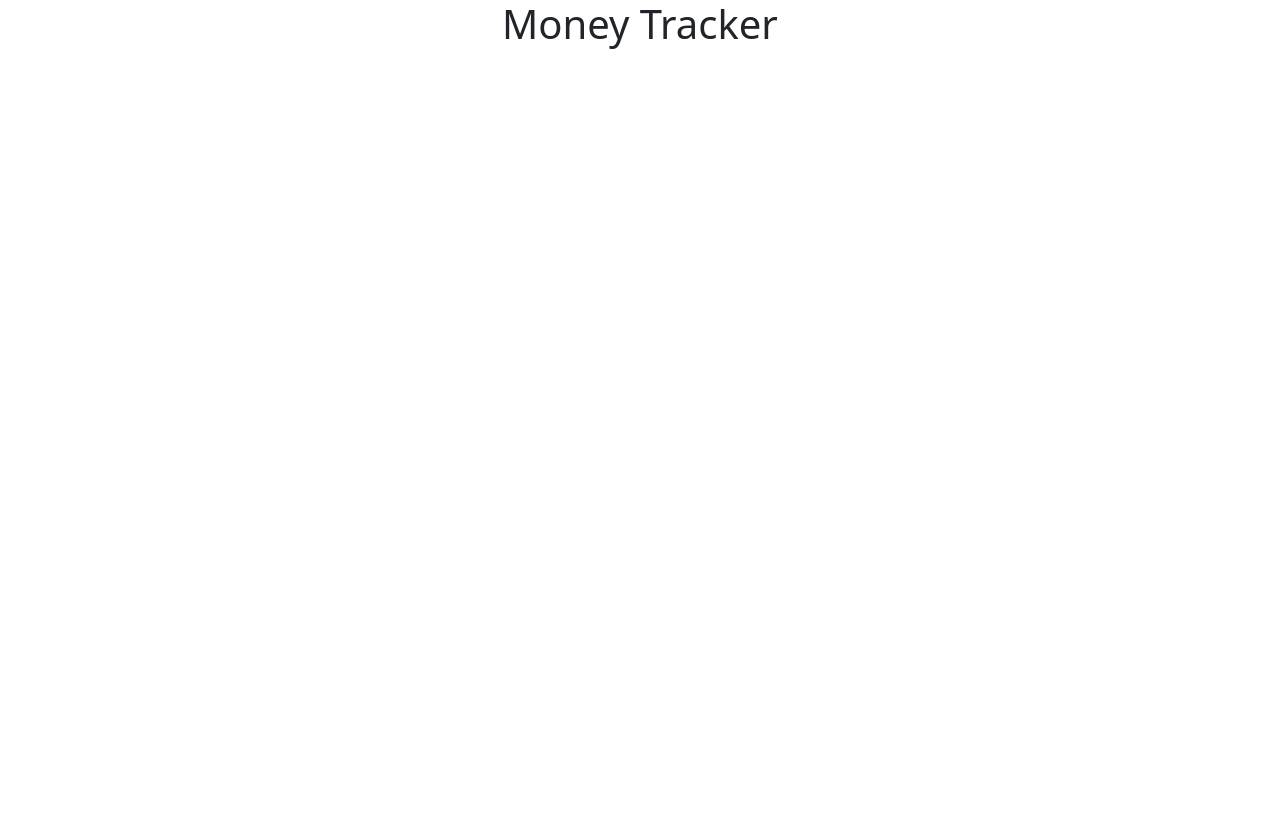
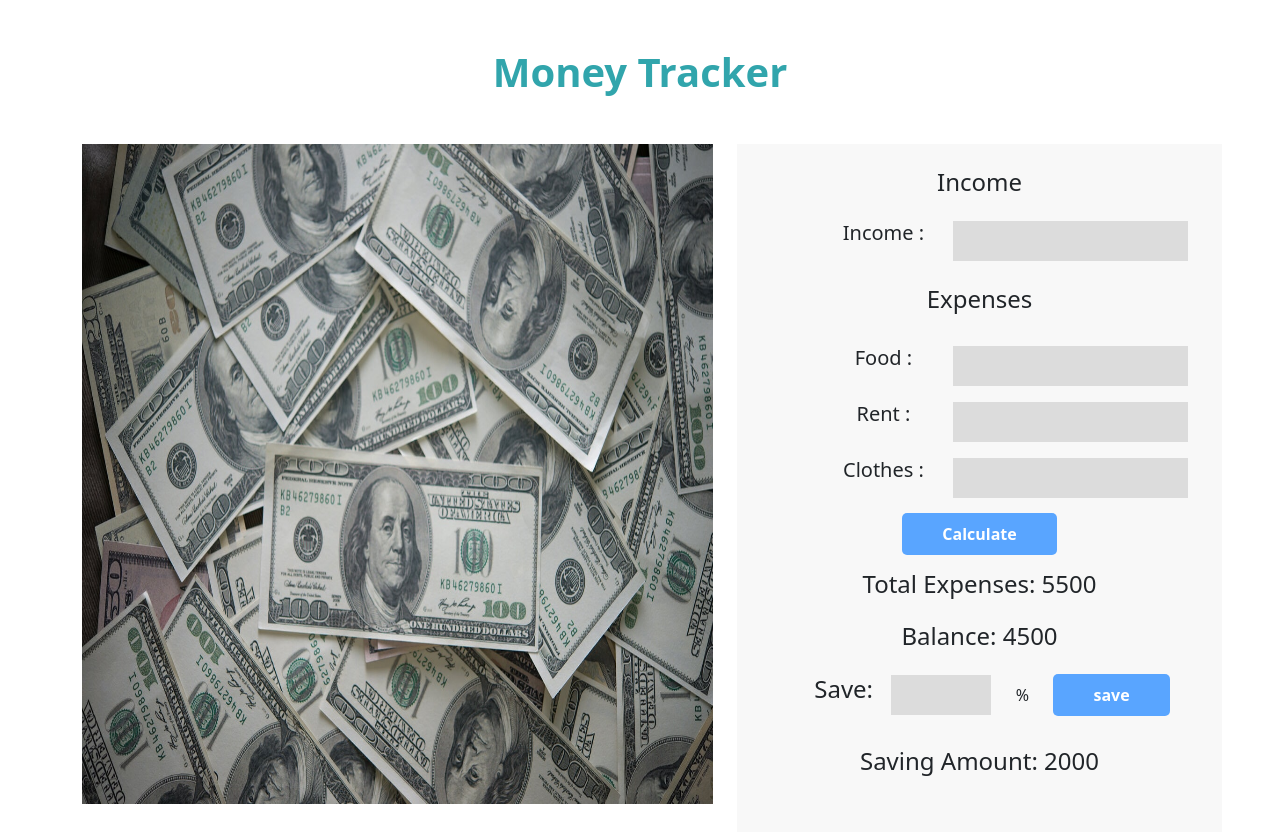
Before and after one commit to mriduldas07/money-master-dom-project, a plain HTML site: page index.html in a window 1280 px wide. Before the commit the page ends 800 px from the top, so only its background shows below. Drawn offline with Linux system fonts and the light colour scheme.

Commit message:
front-end

```diff
--- a/css/style.css
+++ b/css/style.css
@@ -0,0 +1,22 @@
+h1{
+    color: #31A5AC;
+}
+.img-fluid{
+    height: 660px;
+}
+.right-side{
+    background-color: #F8F8F8;
+}
+input{
+    background-color: #DCDCDC;
+    border: 0;
+    height: 40px;
+}
+.button{
+    background-color:
+    #59A5FF;
+    color: white;
+    padding: 10px 40px;
+    border-radius: 5px;
+    font-weight: 600;
+}
--- a/index.html
+++ b/index.html
@@ -11,7 +11,86 @@
     <link rel="stylesheet" href="css/style.css">
 </head>
 <body>
-    <h1 class="text-center">Money Tracker</h1>
+    <header>
+        <h1 class="text-center fw-bold my-5">Money Tracker</h1>
+    </header>
+    <main>
+        <section class="container">
+                <div class="row justify-content-lg-center gx-5">
+                  <div class="col col-lg-7">
+                    <img class="img-fluid" src="images/money.png" alt="">
+                  </div>
+                  <div class="col col-lg-5 text-center right-side">
+                    <h4 class="pt-4 pb-3">Income</h4>
+                        <div class="row justify-content-md-center">
+                            <div class="col col-lg-3">
+                              <h5>Income :</h5>
+                            </div>
+                            <div class="col col-lg-5">
+                              <input type="text" class="input">
+                            </div>
+                          </div>
+                    <h4 class="py-4">Expenses</h4>
+                    <div>
+                        <div class="row justify-content-md-center">
+                            <div class="col col-lg-3">
+                              <h5>Food :</h5>
+                            </div>
+                            <div class="col col-lg-5">
+                              <input type="text" class="input">
+                            </div>
+                          </div>
+                    </div>
+                    <div>
+                        <div class="row justify-content-md-center my-3">
+                            <div class="col col-lg-3">
+                              <h5>Rent :</h5>
+                            </div>
+                            <div class="col col-lg-5">
+                              <input type="text" class="input">
+                            </div>
+                          </div>
+                    </div>
+                    <div>
+                        <div class="row justify-content-md-center">
+                            <div class="col col-lg-3">
+                              <h5>Clothes :</h5>
+                            </div>
+                            <div class="col col-lg-5">
+                              <input type="text" class="input">
+                            </div>
+                          </div>
+                    </div>
+                    <div class="mt-4">
+                        <span class="button">Calculate</span>
+                    </div>
+                    <div class="mt-4">
+                        <h4>Total Expenses: 5500</h4>
+                    </div>
+                    <div class="mt-4">
+                        <h4>Balance: 4500</h4>
+                    </div>
+                    <div class="row justify-content-md-center my-4">
+                        <div class="col col-lg-2">
+                          <h4>Save:</h4>
+                        </div>
+                        <div class="col-md-auto">
+                          <input type="text" style="width: 100px;">
+                        </div>
+                        <div class="col col-lg-1 mt-2">
+                          <p>%</p>
+                        </div>
+                        <div class="col col-lg-3 mt-2">
+                          <span class="button">save</span>
+                        </div>
+                  </div>
+                  <div class="mt-3 pb-5">
+                      <h4>Saving Amount: 2000</h4>
+                  </div>
+                </div>
+
+        </section>
+    </main>
 
     <!-- bootstrap js -->
     <script src="js/bootstrap.bundle.min.js"></script>
```
Also changed, not shown: images/money.png (added).
